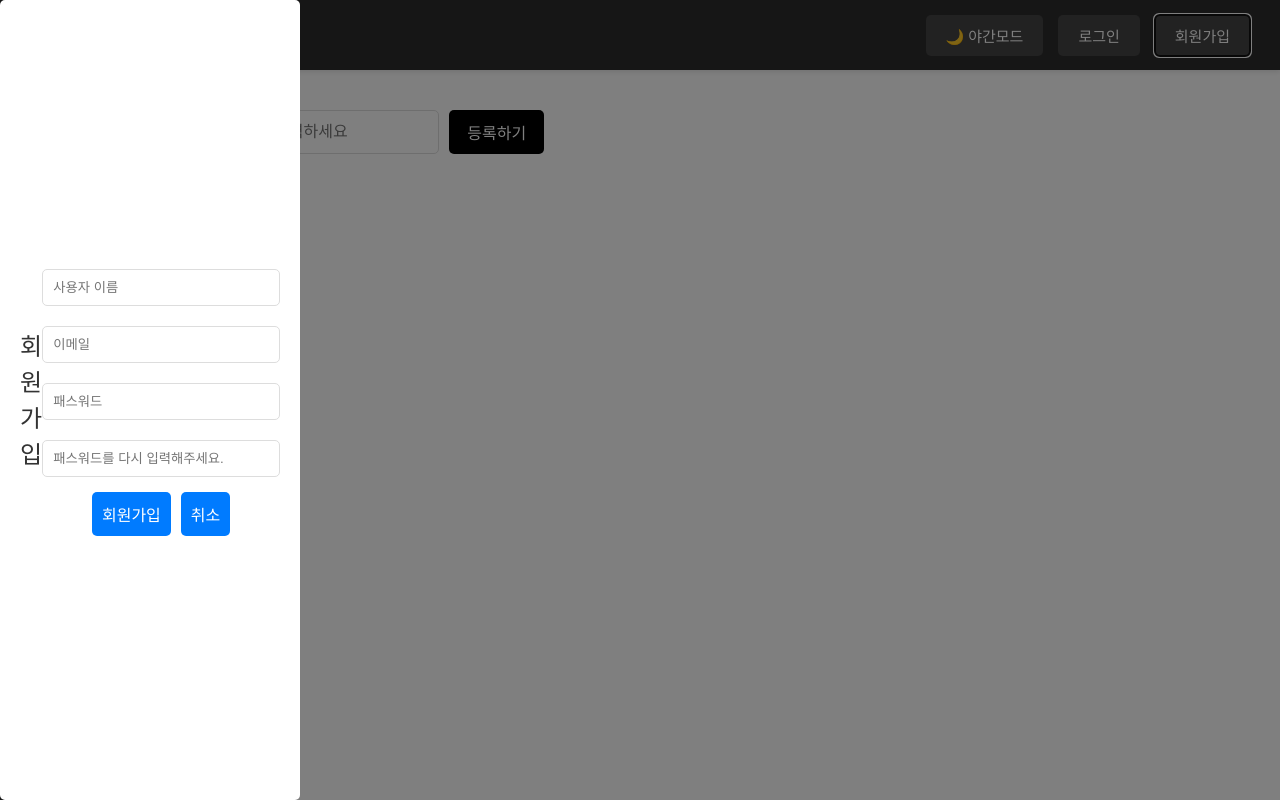
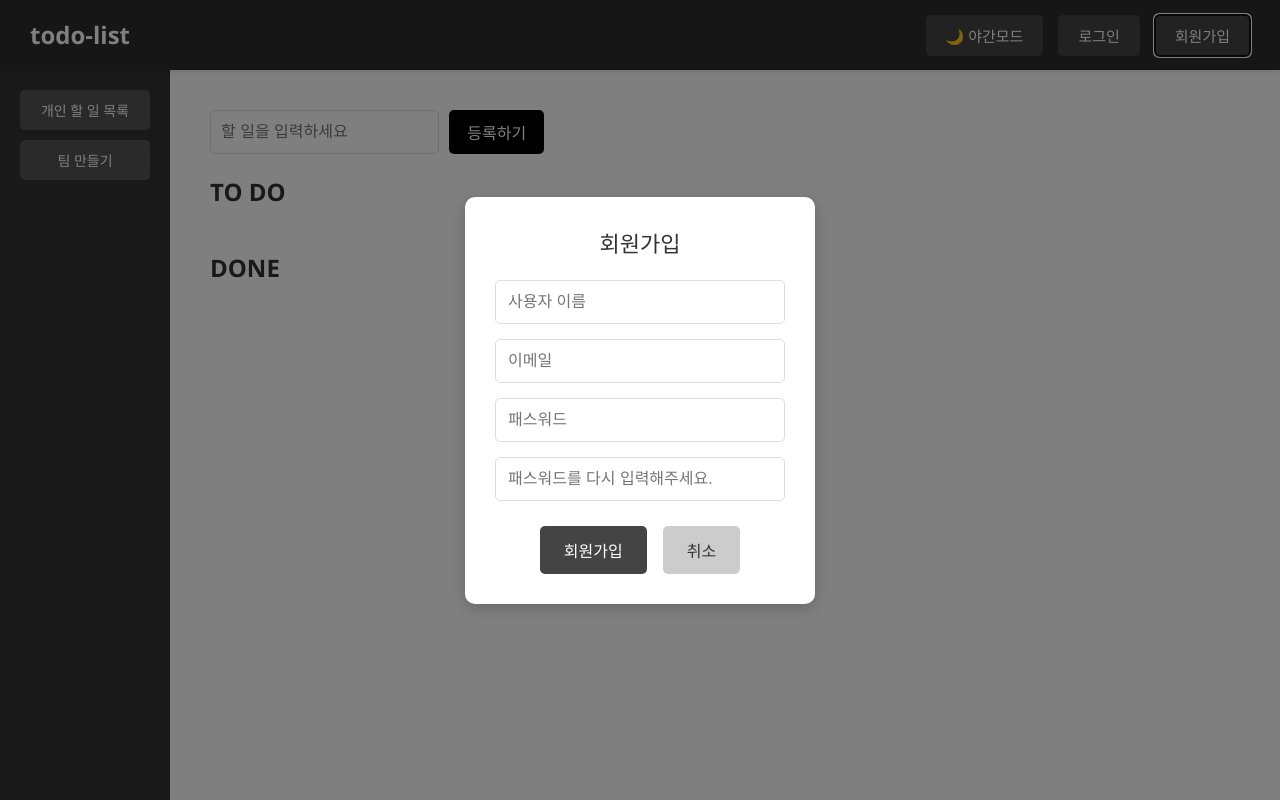
Before and after one commit to lovejg/Todo-List, a React (Vite) app in the folder Frontend/vite-project/: page / in a window 1280 px wide. Both pictures are taken after a click on the button "회원가입". Built offline with nearby package versions, Linux system fonts and the light colour scheme.

Commit message:
modal commit

```diff
--- a/Frontend/vite-project/src/App.jsx
+++ b/Frontend/vite-project/src/App.jsx
@@ -5,8 +5,9 @@ import './App.css';
 import TeamModal from './teamModal.jsx';
 import EditModal from './editModal.jsx';
 import InviteModal from './inviteModal.jsx';
+import SignupModal from './signupModal.jsx';
 import { useEffect, useRef } from 'react';
-import SignupModal from './signupModal.jsx';
+
 
 
 function App() {
@@ -112,7 +113,7 @@ function App() {
   // 팀 생성
   const createTeam = (name) => {
     if (name.trim() && !teams.some(team => team.name === name)) {
-      setTeams([...teams, { name, todos: [] }]);
+      setTeams([...teams, { name, todos: []}]);
     }
   };
 
--- a/Frontend/vite-project/src/signupModal.css
+++ b/Frontend/vite-project/src/signupModal.css
@@ -1,53 +1,141 @@
-.modal-overlay {
+.modal {
   position: fixed;
   top: 0;
   left: 0;
   width: 100%;
   height: 100%;
-    background: rgba(0, 0, 0, 0.5);
+  background-color: rgba(0, 0, 0, 0.5);
   display: flex;
   justify-content: center;
   align-items: center;
-    z-index: 200;
+  z-index: 1000;
+  animation: fadeIn 0.3s ease-in-out;
 }
 
-  .modal {
-    background: #fff;
-    padding: 20px;
-    border-radius: 5px;
-    width: 300px;
+.modal-content {
+  background-color: #fff;
+  padding: 30px;
+  border-radius: 10px;
+  width: 350px;
   text-align: center;
+  box-shadow: 0 4px 15px rgba(0, 0, 0, 0.2);
+  animation: scaleIn 0.3s ease-in-out;
 }
 
-  .app-container.dark-mode .modal {
-    background: #333;
+.modal-content h2 {
+  font-size: 22px;
+  margin-bottom: 20px;
+  color: #333;
+}
+
+.modal-content input[type="text"],
+.modal-content input[type="email"],
+.modal-content input[type="password"] {
+  width: 100%;
+  padding: 12px;
+  margin-bottom: 15px;
+  font-size: 16px;
+  border: 1px solid #ddd;
+  border-radius: 5px;
+  box-sizing: border-box;
+  transition: border-color 0.3s;
+}
+
+.modal-content input[type="text"]:focus,
+.modal-content input[type="email"]:focus,
+.modal-content input[type="password"]:focus {
+  border-color: #555;
+  outline: none;
+}
+
+.modal-content button {
+  padding: 12px 24px;
+  margin: 10px 8px 0;
+  border: none;
+  border-radius: 5px;
+  cursor: pointer;
+  font-size: 16px;
+  transition: background-color 0.3s, transform 0.1s;
+}
+
+.modal-content button[type="submit"] {
+  background-color: #444;
+  color: #fff;
+}
+
+.modal-content button[type="button"] {
+  background-color: #ccc;
+  color: #333;
+}
+
+.modal-content button[type="submit"]:hover {
+  background-color: #555;
+  transform: translateY(-2px);
+}
+
+.modal-content button[type="button"]:hover {
+  background-color: #bbb;
+  transform: translateY(-2px);
+}
+
+/* 다크모드 스타일 */
+.modal.dark-mode .modal-content {
+  background-color: #2a2a2a;
+  color: #fff;
+}
+
+.modal.dark-mode .modal-content h2 {
+  color: #fff;
+}
+
+.modal.dark-mode input[type="text"],
+.modal.dark-mode input[type="email"],
+.modal.dark-mode input[type="password"] {
+  background-color: #3a3a3a;
+  color: #fff;
+  border-color: #555;
+}
+
+.modal.dark-mode input[type="text"]:focus,
+.modal.dark-mode input[type="email"]:focus,
+.modal.dark-mode input[type="password"]:focus {
+  border-color: #888;
+}
+
+.modal.dark-mode button[type="submit"] {
+  background-color: #555;
+}
+
+.modal.dark-mode button[type="submit"]:hover {
+  background-color: #666;
+}
+
+.modal.dark-mode button[type="button"] {
+  background-color: #444;
   color: #ddd;
 }
 
-  .modal input {
-    width: 100%;
-    margin: 10px 0;
-    padding: 10px;
-    border: 1px solid #ddd;
-    border-radius: 5px;
+.modal.dark-mode button[type="button"]:hover {
+  background-color: #555;
 }
 
-  .app-container.dark-mode .modal input {
-    background: #444;
-    color: #ddd;
-    border: 1px solid #555;
+/* 애니메이션 */
+@keyframes fadeIn {
+  from {
+    opacity: 0;
+  }
+  to {
+    opacity: 1;
+  }
 }
 
-  .modal button {
-    margin: 5px;
-    padding: 10px;
-    background: #007bff;
-    color: #fff;
-    border: none;
-    border-radius: 5px;
-    cursor: pointer;
+@keyframes scaleIn {
+  from {
+    transform: scale(0.9);
+    opacity: 0;
   }
-
-  .app-container.dark-mode .modal button {
-    background: #0056b3;
+  to {
+    transform: scale(1);
+    opacity: 1;
   }
+}
--- a/Frontend/vite-project/src/signupModal.jsx
+++ b/Frontend/vite-project/src/signupModal.jsx
@@ -22,8 +22,8 @@ function SignupModal({ isOpen, onClose, darkMode }) {
   };
 
   return (
-    <div className={`modal-overlay ${darkMode ? 'dark-mode' : ''}`}>
-      <div className="modal">
+    <div className={`modal ${darkMode ? 'dark-mode' : ''}`}>
+      <div className="modal-content">
         <h2>회원가입</h2>
         <form onSubmit={handleSubmit}>
           <input
```
Lines whose indentation alone changed are shown as unchanged.
